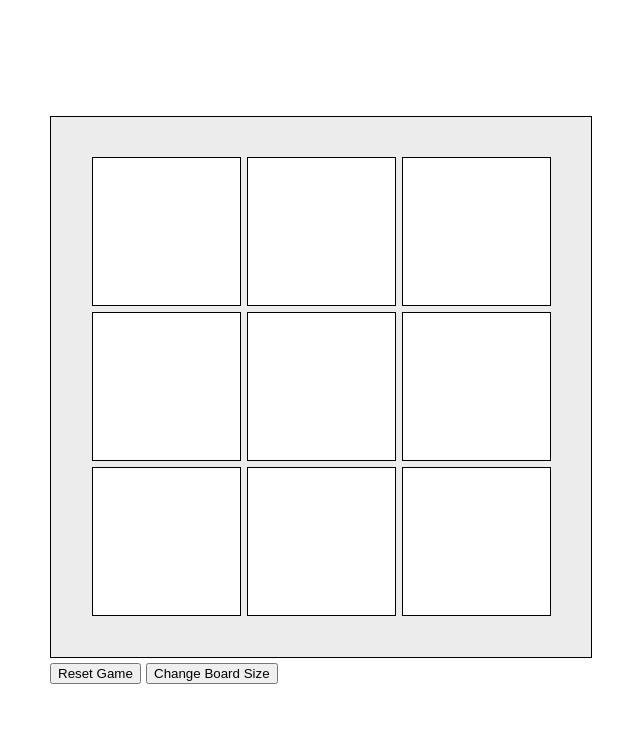
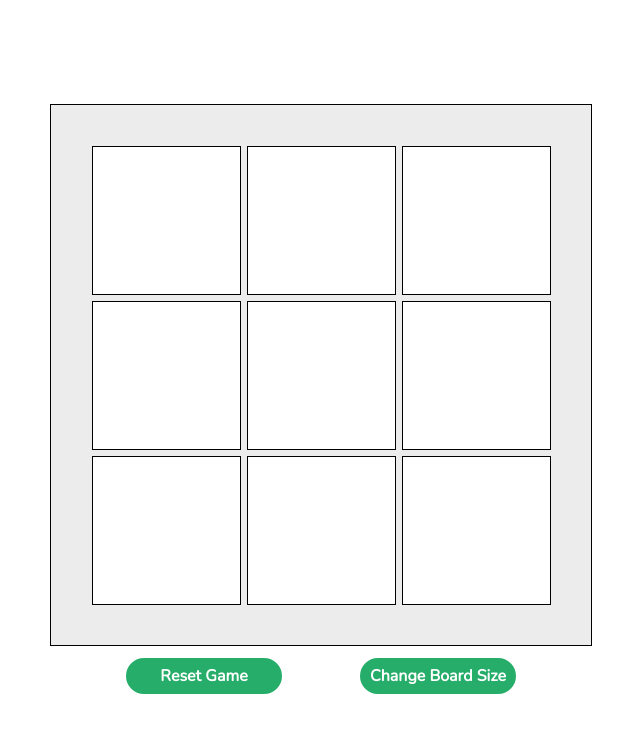
Before and after one commit to njcushing/odin-tic-tac-toe, a website: page index.html in a window 1280 px wide. Shown: the whole page, without its empty margins (319-959 px from the left). Drawn offline with nearby package versions, Linux system fonts and the light colour scheme.

Commit message:
Apply styling to reset and change board size buttons

```diff
--- a/styles.css
+++ b/styles.css
@@ -39,6 +39,7 @@ h1, h2, h3, h4, h5, h6 {
     justify-content: center;
     align-content: center;
     height: inherit;
+    gap: 10px;
 }
 
 .game-container {
@@ -61,3 +62,29 @@ h1, h2, h3, h4, h5, h6 {
     place-self: center;
     font-size: 8rem;
 }
+
+.game-buttons {
+    display: flex;
+    justify-content: space-evenly;
+}
+
+.reset-game,
+.change-game-size {
+    font-family: var(--nunito-font-family);
+    font-size: 0.8rem;
+    font-weight: bold;
+    border-radius: 9999px;
+    color: white;
+    background-color: #25ad69;
+    border: 2px solid white;
+    height: 2rem;
+    width: 8rem;
+}
+.reset-game:hover,
+.change-game-size:hover {
+    background-color: #38c47e;
+}
+.reset-game:active,
+.change-game-size:active {
+    background-color: #1e975b;
+}
```
